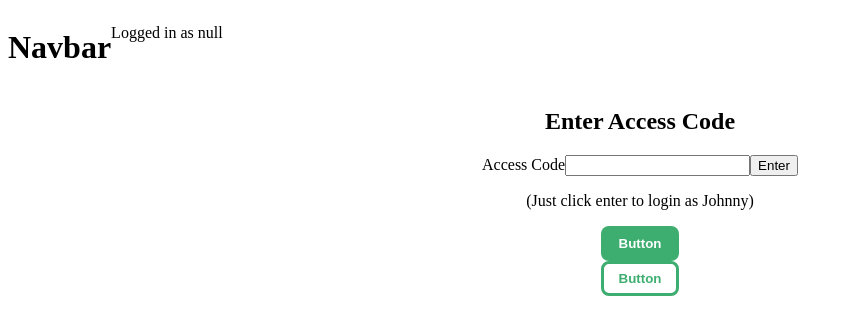
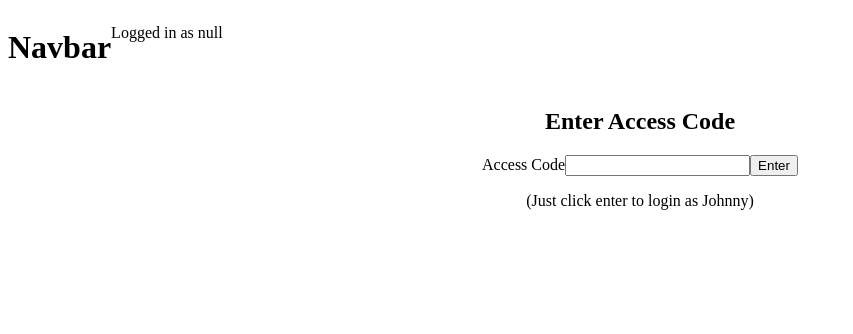
Before and after one commit to kurtisgrant/smart-money, a React (Create React App) app in the folder frontend-react/: page /sim/1 in a window 1280 px wide. Shown: the top 334 px of the page, without its empty margins (0-853 px from the left). Built offline with nearby package versions, Linux system fonts and the light colour scheme.

Commit message:
Cleanup after main merged into branch

```diff
--- a/frontend-react/src/App.js
+++ b/frontend-react/src/App.js
@@ -1,7 +1,6 @@
 import { useState } from 'react';
-import { Routes, Route, useParams } from 'react-router-dom';
+import { Routes, Route } from 'react-router-dom';
 import './App.scss';
-import Button from './components/Button';
 import Navbar from './components/Navbar';
 import IndexContainer from './containers/IndexContainer';
 import SimulationContainer from './containers/SimulationContainer';
@@ -19,8 +18,6 @@ function App() {
         <Route path="/" element={<IndexContainer user={appState.user} setUser={setUser} />} />
         <Route path="/sim/:simulation_key" element={<SimulationContainer user={appState.user} setUser={setUser} />} />
       </Routes>
-      <Button green onClick={() => console.log('clicked')} />
-      <Button white onClick={() => console.log('clicked')} />
     </div>
   );
 }
```
Also changed, not shown: 1 other file (tests, documents, lock files or other folders).
